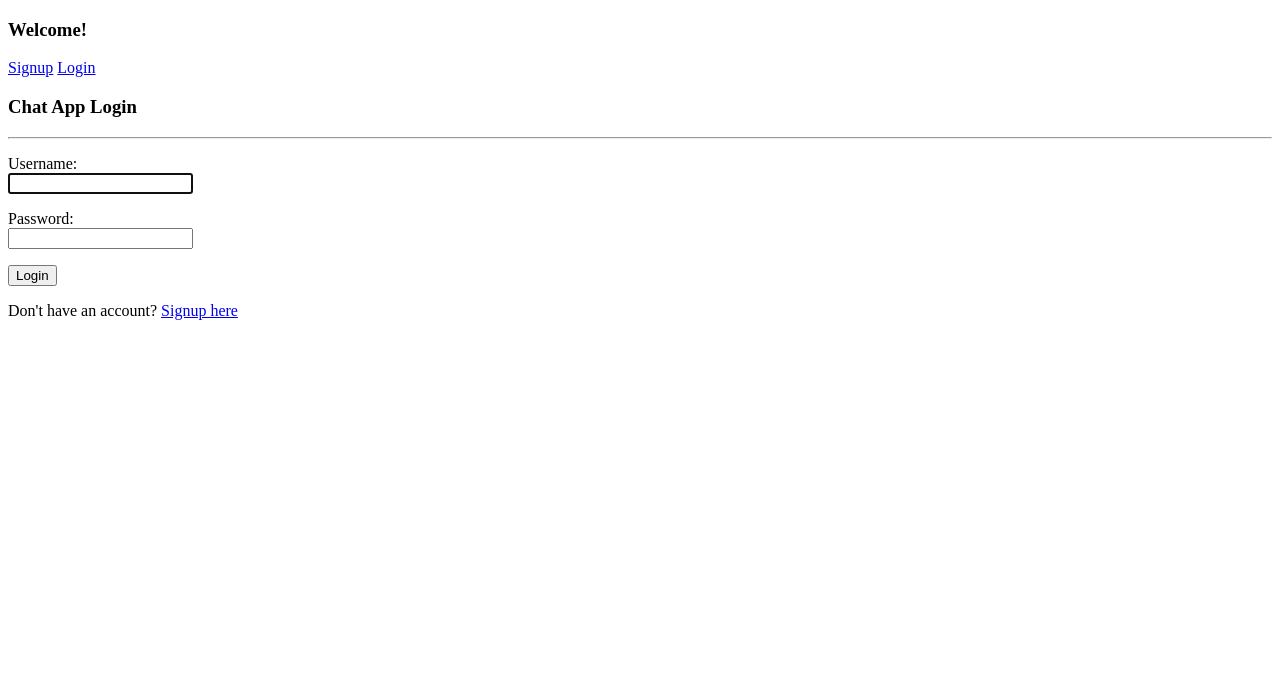
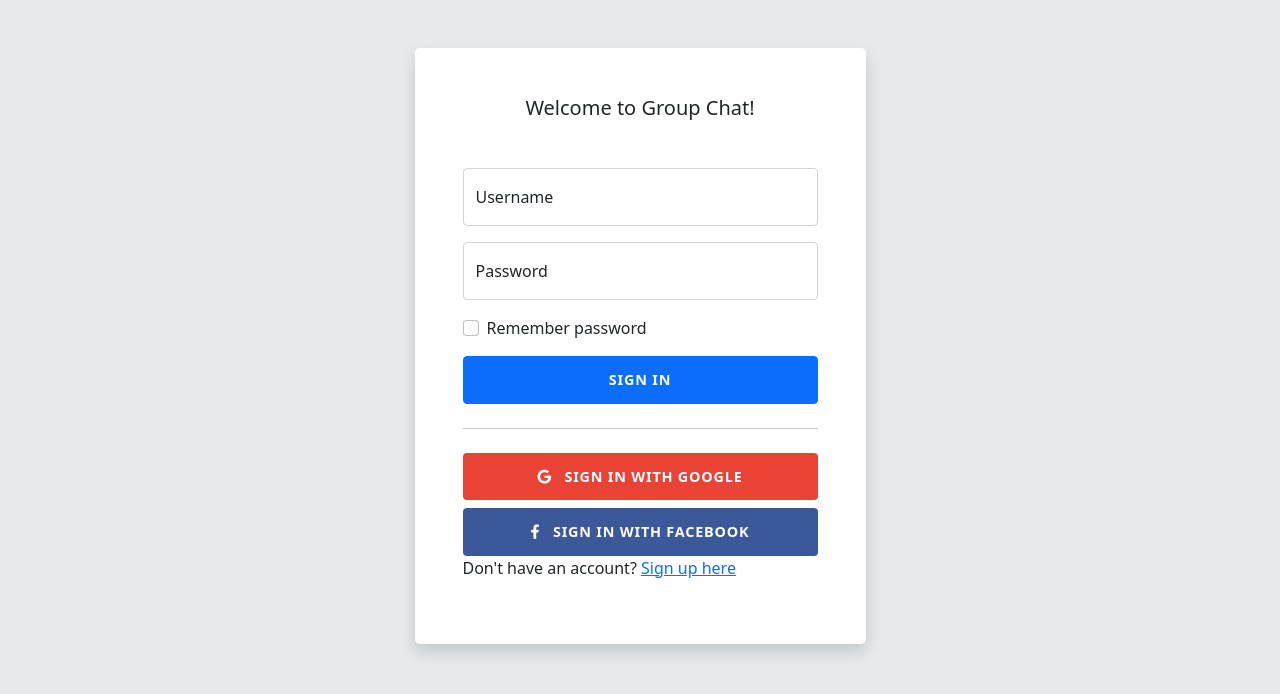
Before and after one commit to GDI19/ChatApp, a Django app: page /login/ in a window 1280 px wide. Shown: the top 694 px of the page. Run offline with Django 4.2, Linux system fonts and the light colour scheme.

Commit message:
add login templates

```diff
--- /dev/null
+++ b/ChatApp/chat/static/css/login_style.css
@@ -0,0 +1,19 @@
+body {
+  background: #E6EAEA;
+}
+
+.btn-login {
+  font-size: 0.9rem;
+  letter-spacing: 0.05rem;
+  padding: 0.75rem 1rem;
+}
+
+.btn-google {
+  color: white !important;
+  background-color: #ea4335;
+}
+
+.btn-facebook {
+  color: white !important;
+  background-color: #3b5998;
+}
--- a/ChatApp/chat/templates/chat/login.html
+++ b/ChatApp/chat/templates/chat/login.html
@@ -1,22 +1,67 @@
+{% load static %}
+
 <!DOCTYPE html>
 <html lang="en">
 <head>
     <meta charset="UTF-8">
+    <link rel="stylesheet" href="https://cdnjs.cloudflare.com/ajax/libs/font-awesome/5.15.3/css/all.min.css">
+    <link rel="stylesheet" href="https://cdn.jsdelivr.net/npm/bootstrap@5.1.0/dist/css/bootstrap.min.css">
+    <script src="https://cdn.jsdelivr.net/npm/bootstrap@5.1.0/dist/js/bootstrap.bundle.min.js"></script>
+    <link rel="stylesheet" href="{% static 'css/login_style.css' %}">
     <title>Chat Login</title>
 </head>
 <body>
-    <div>
-        {% include 'chat/partial/sidebar_nav.html' %}
+    <div class="container">
+    <div class="row">
+      <div class="col-sm-9 col-md-7 col-lg-5 mx-auto">
+        <div class="card border-0 shadow rounded-3 my-5">
+          <div class="card-body p-4 p-sm-5">
+            <h5 class="card-title text-center mb-5 fw-light fs-5">Welcome to Group Chat!</h5>
+            {% if form.errors %}
+            <p style="color: red">Your username and password didn't match. Please try again.</p>
+            {% endif %}
+            <form action="" method="POST">
+                {% csrf_token %}
+              <div class="form-floating mb-3">
+                <input type="text" name="username" class="form-control" id="floatingInput" placeholder="Enter username">
+                <label for="floatingInput">Username</label>
+              </div>
+              <div class="form-floating mb-3">
+                <input type="password" name="password" class="form-control" id="floatingPassword" placeholder="Password">
+                <label for="floatingPassword">Password</label>
+              </div>
+              <div class="form-check mb-3">
+                <input class="form-check-input" type="checkbox" value="" id="rememberPasswordCheck">
+                <label class="form-check-label" for="rememberPasswordCheck">
+                  Remember password
+                </label>
+              </div>
+              <div class="d-grid">
+                <button class="btn btn-primary btn-login text-uppercase fw-bold" type="submit">Sign
+                  in</button>
+              </div>
+              <hr class="my-4">
+              <div class="d-grid mb-2">
+                <button class="btn btn-google btn-login text-uppercase fw-bold" type="submit">
+                  <i class="fab fa-google me-2"></i> Sign in with Google
+                </button>
+              </div>
+              <div class="d-grid">
+                <button class="btn btn-facebook btn-login text-uppercase fw-bold" type="submit">
+                  <i class="fab fa-facebook-f me-2"></i> Sign in with Facebook
+                </button>
+              </div>
+            </form>
+            <p>Don't have an account? <a href="{% url 'register' %}">Sign up here</a></p>
+          </div>
+        </div>
+      </div>
+    </div>
+  </div>
 
-        <h3>Chat App Login</h3>
-        <hr>
-        {% include 'chat/partial/messages.html' %}
 
-        {% if form.errors %}
-            <p style="color: red">Your username and password didn't match. Please try again.</p>
-        {% endif %}
 
-        <form action="" method="POST">
+        <!-- <form action="" method="POST">
             {% csrf_token %}
             {% for field in form %}
             <p>
@@ -28,6 +73,6 @@
             <button type="submit">Login</button>
         </form>
         <p>Don't have an account? <a href="{% url 'register' %}">Signup here</a></p>
-    </div>
+        -->
 </body>
 </html>
```
Also changed, not shown: ChatApp/chat/static/css/style.css (+14 -0 lines), ChatApp/chat/templates/chat/base.html (+10 -15 lines), ChatApp/chat/static/favicon.ico (added).
